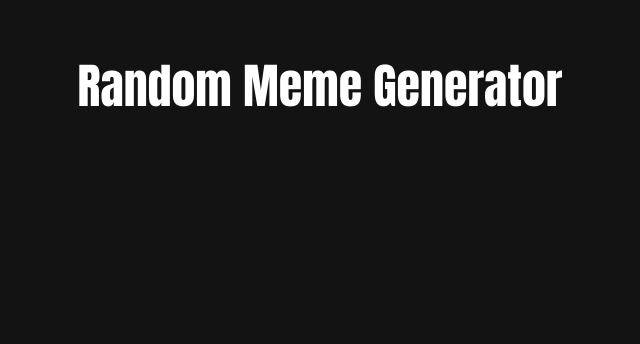
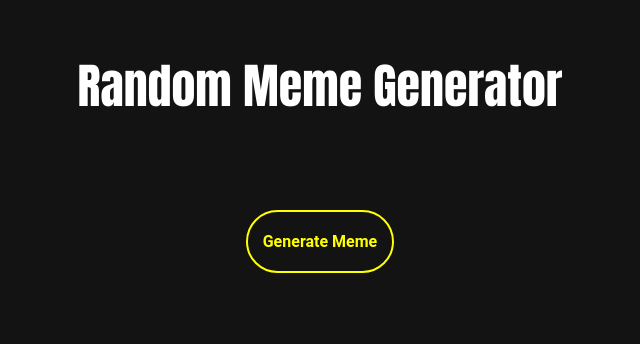
Before and after one commit to Nathan-Boquiren/random-meme-generator, a plain HTML site: page index.html in a window 1280 px wide. Shown: the whole page, without its empty margins (320-960 px from the left). Drawn offline with Linux system fonts and the light colour scheme; no server answers.

Commit message:
added back btn

```diff
--- a/index.html
+++ b/index.html
@@ -16,6 +16,8 @@
 
     <main id="app">
 
+        <button id="generate-meme-btn">Generate Meme</button>
+
         <div id="meme-container">
 
         </div>
--- a/styles.css
+++ b/styles.css
@@ -47,6 +47,27 @@ main#app {
     margin-bottom: 50px;
 }
 
+button {
+    padding: 20px 15px;
+    border: none;
+    border-radius: 100vmax;
+    font-size: 1rem;
+    font-weight: 600;
+    font-family: "Roboto", Arial, Helvetica, sans-serif;
+    background-color: transparent;
+    color: yellow;
+    outline: 2px solid yellow;
+    cursor: pointer;
+    transition: all 0.2s ease;
+    margin: 20px;
+}
+
+button:hover {
+    background-color: yellow;
+    color: var(--darkGreyBg);
+    transform: scale(1.05);
+}
+
 .image-card {
     background-color: rgb(59, 59, 59);
     padding: 10px;
@@ -69,6 +90,10 @@ main#app {
 }
 
 @media (max-width: 500px) {
+    button {
+        display: none;
+    }
+
     header h1 {
         font-size: 2rem;
     }
```
